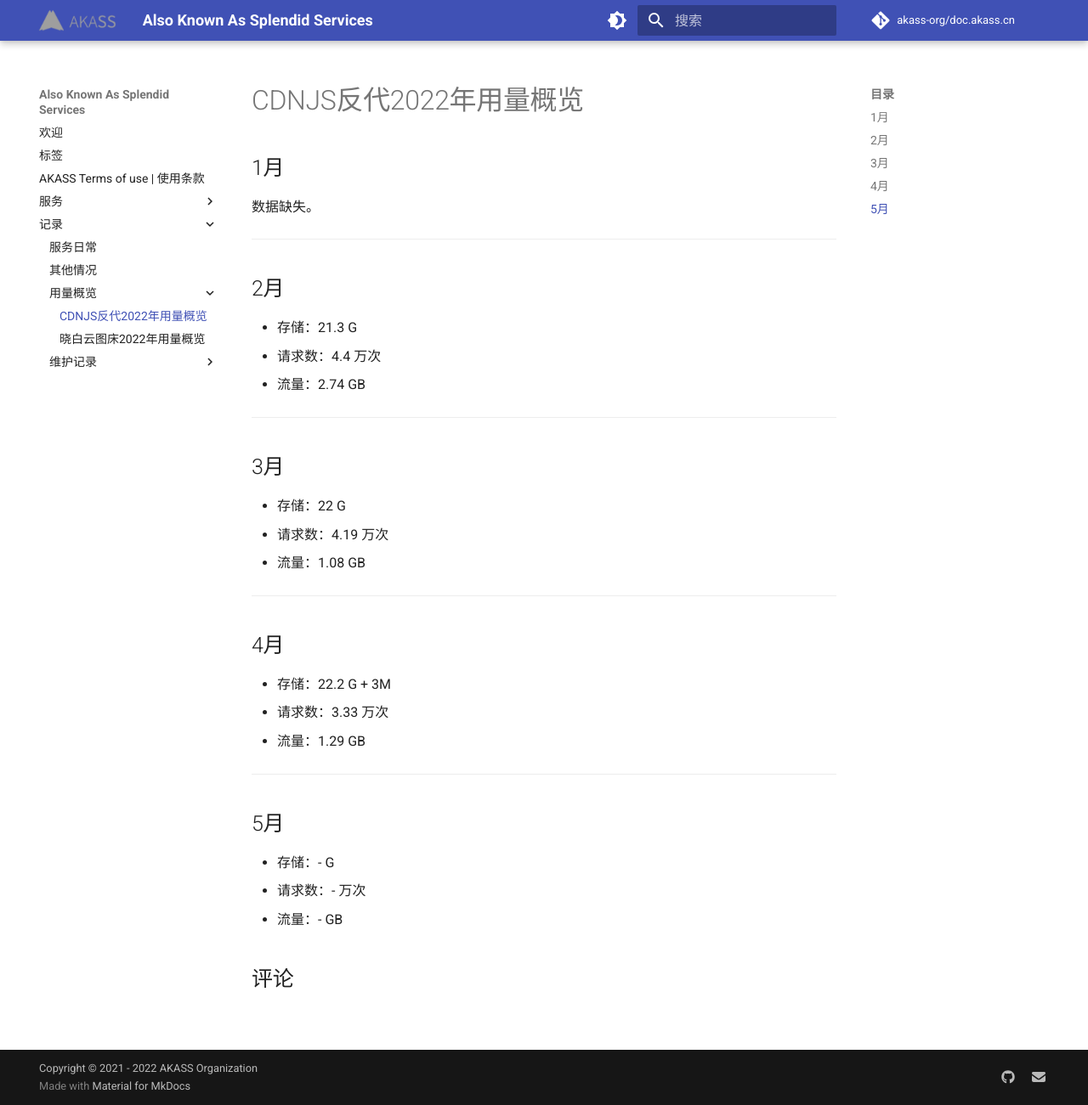
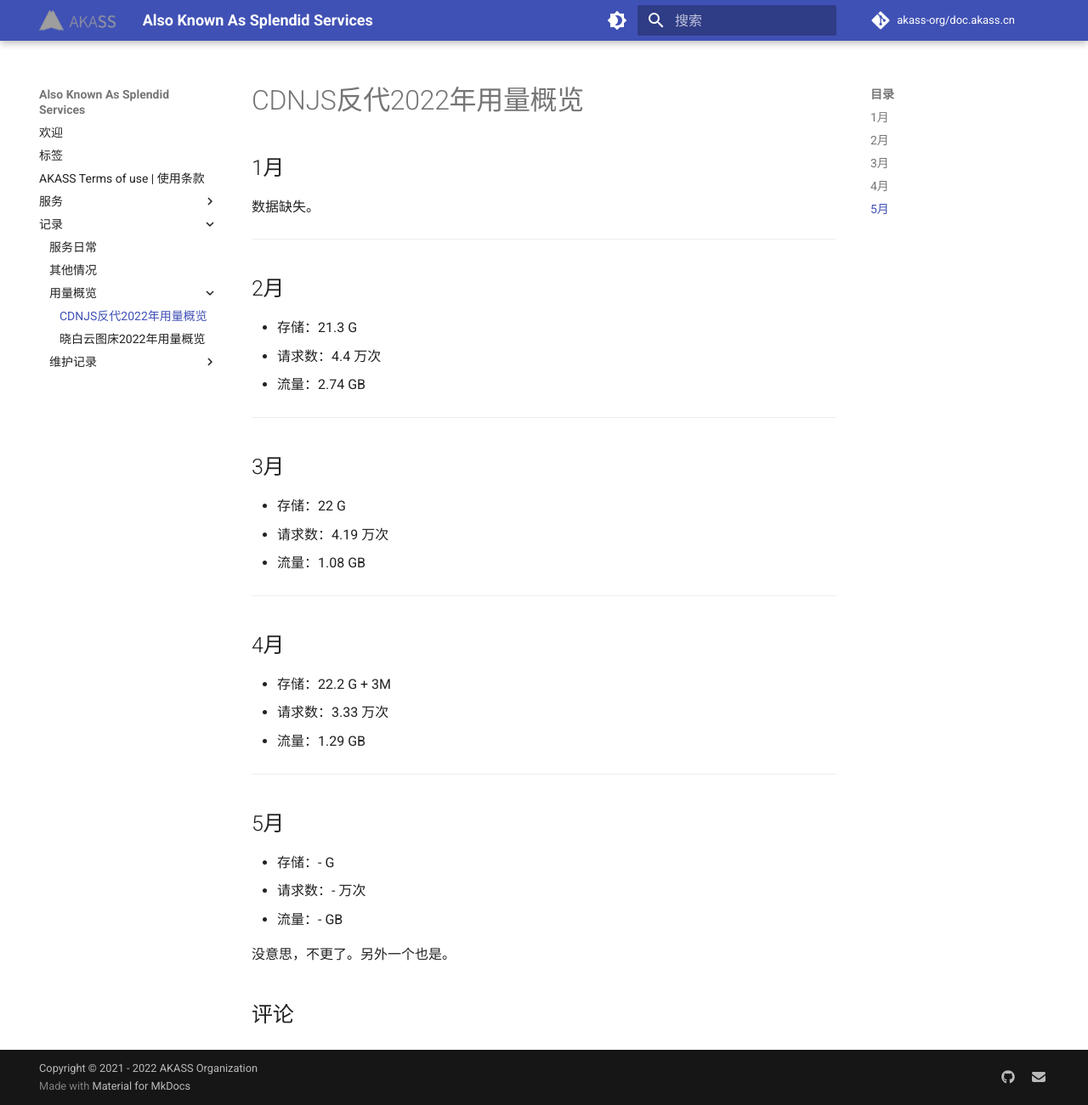
Before and after one commit to akass-org/doc.akass.cn, an MkDocs documentation site: the page built from docs/记录/用量概览/cdnjs-2022.md, in a window 1280 px wide and 1301 px high. Shown: the whole window at 85% size. Built offline with MkDocs 1.6.1 and Material for MkDocs 9.7.7, drawn with Linux system fonts in a browser that asks for light colours; comment, search, counter and statistics services are not loaded.

Commit message:
No update for usage.

```diff
--- a/docs/记录/用量概览/cdnjs-2022.md
+++ b/docs/记录/用量概览/cdnjs-2022.md
@@ -35,3 +35,5 @@
 - 存储：- G
 - 请求数：- 万次
 - 流量：- GB
+
+没意思，不更了。另外一个也是。
```
